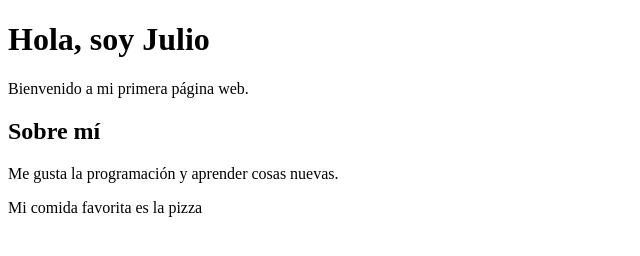
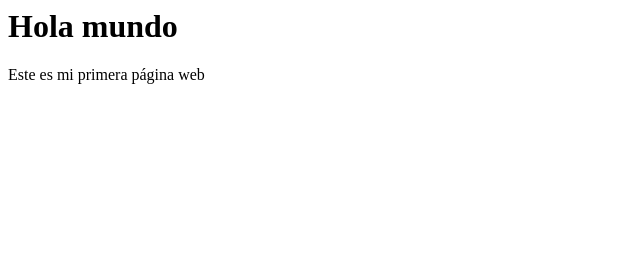
Before and after one commit to Kenyi15upc/webdev-course-Shielddevs, a plain HTML site: page completed-examples/lesson1/index.html in a window 1280 px wide. Shown: the whole page, without its empty margins (0-640 px from the left). Drawn offline with Linux system fonts and the light colour scheme.

Commit message:
Update index.html

```diff
--- a/completed-examples/lesson1/index.html
+++ b/completed-examples/lesson1/index.html
@@ -1,14 +1,2 @@
-<!DOCTYPE html>
-<html>
-  <head>
-    <title>Mi primera página</title>
-  </head>
-  <body>
-    <h1>Hola, soy Julio</h1>
-    <p>Bienvenido a mi primera página web.</p>
-
-    <h2>Sobre mí</h2>
-    <p>Me gusta la programación y aprender cosas nuevas.</p>
-    <p>Mi comida favorita es la pizza</p>
-  </body>
-</html>
+<h1>Hola mundo</h1>
+<p>Este es mi primera página web</p>
```
